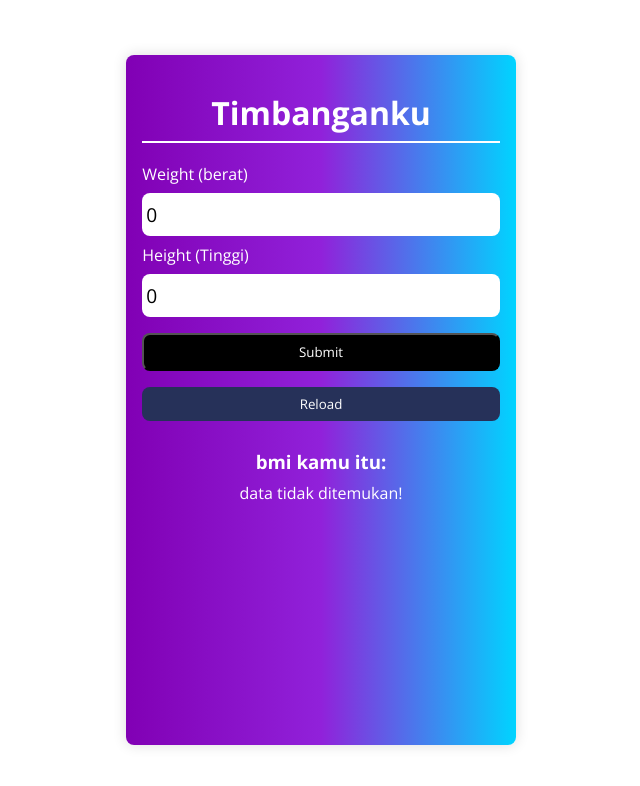
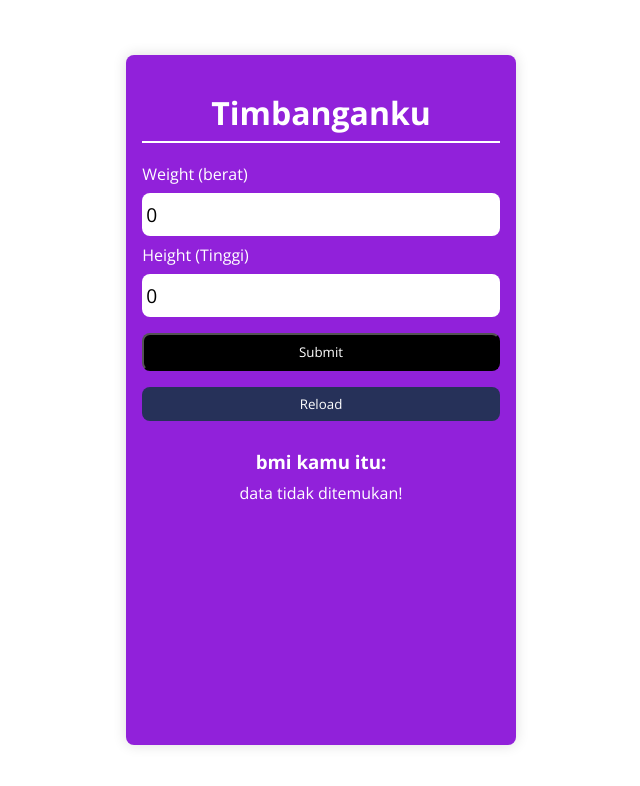
Before and after one commit to Anugerah20/bmi-you, a React (Create React App) app: page / in a window 1280 px wide. Shown: the top 786 px of the page, without its empty margins (319-959 px from the left). Built offline with nearby package versions, Linux system fonts and the light colour scheme; the HTML template or start-up script is replaced by a standard one.

Commit message:
change background

```diff
--- a/src/index.css
+++ b/src/index.css
@@ -21,7 +21,7 @@
   padding: 1rem;
   border-radius: 8px;
   background: rgb(2,0,36);
-  background: linear-gradient(90deg, rgba(2,0,36,1) 0%, rgba(129,0,180,1) 0%, rgba(145,33,218,1) 50%, rgba(0,212,255,1) 100%);
+  background: rgba(145,33,218,1);
 }
 
 .container > .title > h1 {
```
